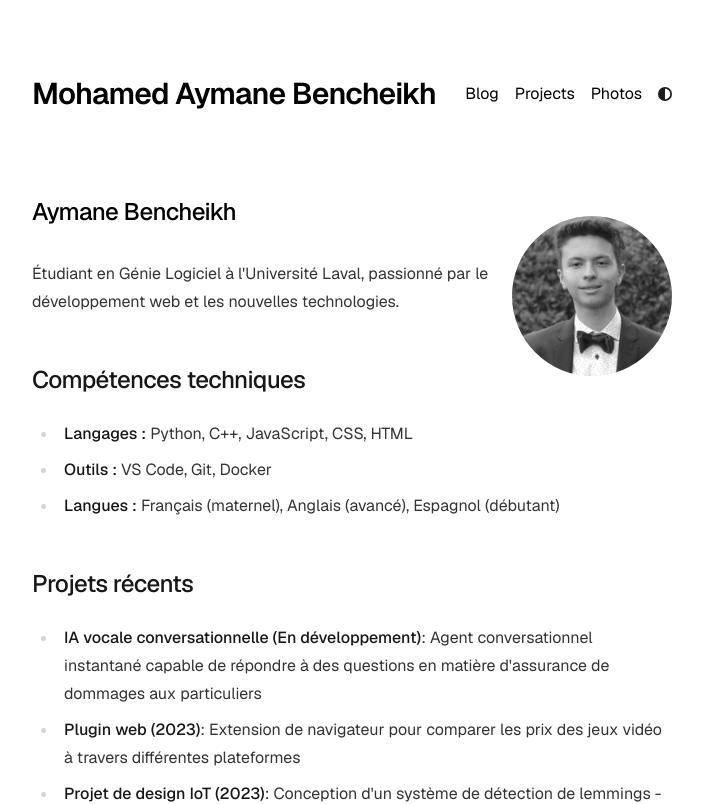
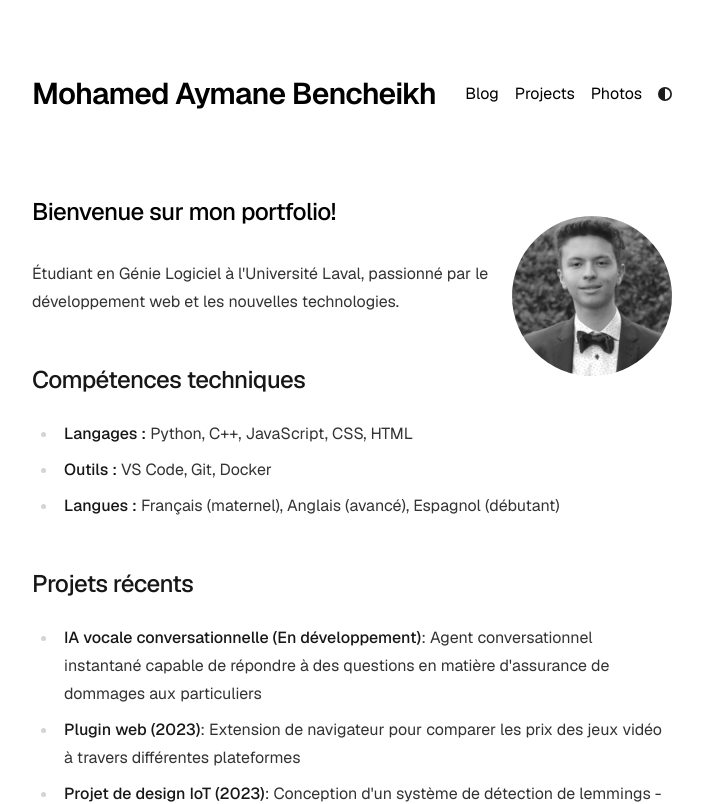
Before and after one commit to maben221/portfolio-maben221, a Next.js app: page / in a window 1280 px wide. Shown: the top 804 px of the page, without its empty margins (288-991 px from the left). Built offline with nearby package versions, Linux system fonts and the light colour scheme.

Commit message:
main page commit

```diff
--- a/app/page.tsx
+++ b/app/page.tsx
@@ -17,7 +17,7 @@ export default function Page() {
       </a>
 
       <h1 className="mb-8 text-2xl font-medium tracking-tight">
-        Aymane Bencheikh
+        Bienvenue sur mon portfolio!
       </h1>
 
       <div className="prose prose-neutral dark:prose-invert">
```
